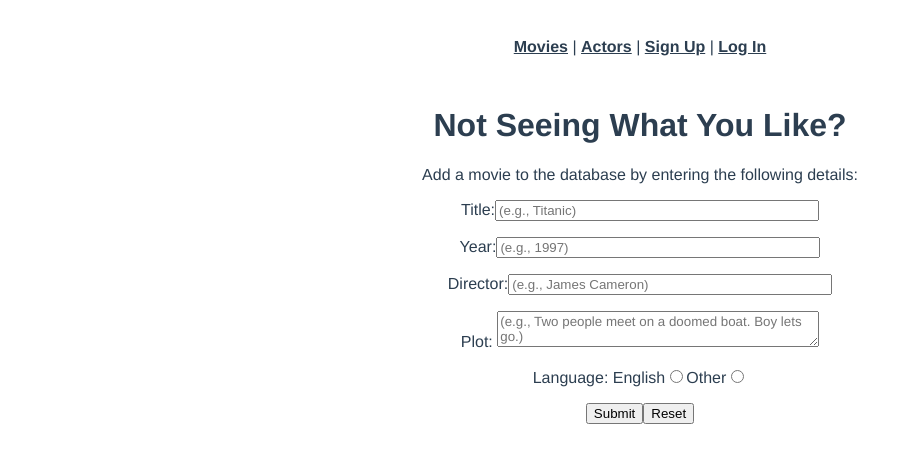
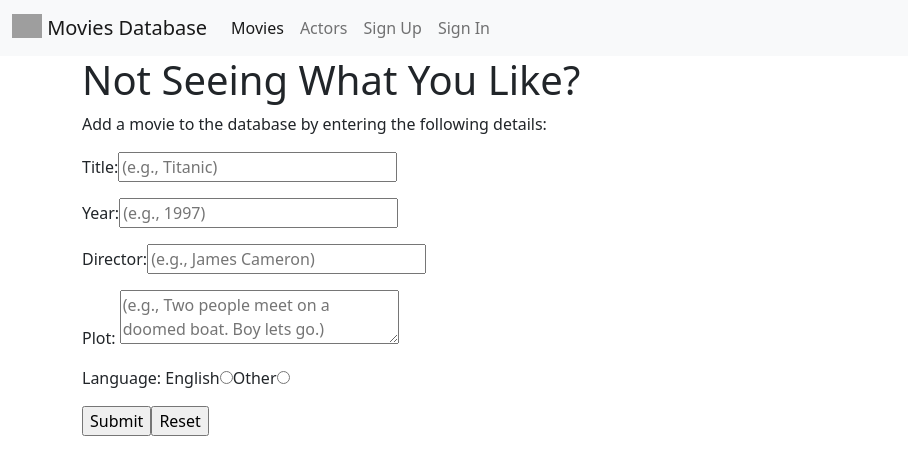
Before and after one commit to corrieleech/movie-frontend, a Vue app: page /movies/new in a window 1280 px wide. Shown: the top 474 px of the page, without its empty margins (0-908 px from the left). Built offline with nearby package versions, Linux system fonts and the light colour scheme; grey boxes are pictures that could not be loaded.

Commit message:
adds bootstrap framework and bootstrap features throughout (e.g,. actors show card grid, buttons on forms, navbar)

```diff
--- a/package.json
+++ b/package.json
@@ -9,6 +9,7 @@
   },
   "dependencies": {
     "axios": "^0.25.0",
+    "bootstrap": "^5.1.3",
     "core-js": "^3.6.5",
     "vue": "^3.0.0",
     "vue-freezeframe": "^5.0.2",
--- a/src/App.vue
+++ b/src/App.vue
@@ -15,44 +15,42 @@ export default {
 </script>
 
 <template>
-  <div id="nav">
-    <router-link to="/movies">Movies</router-link>
-    |
-    <router-link to="/actors">Actors</router-link>
-    |
-    <span v-if="isLoggedIn">
-      <router-link to="/logout">Log Out</router-link>
-      |
-      <router-link to="/movies/new">Add A Movie</router-link>
-    </span>
-    <span v-else>
-      <router-link to="/signup">Sign Up</router-link>
-      |
-      <router-link to="/login">Log In</router-link>
-    </span>
-  </div>
+  <nav class="navbar navbar-expand-lg navbar-light bg-light">
+    <div class="container-fluid">
+      <a class="navbar-brand" href="#">
+        <img
+          src="https://i.pinimg.com/736x/aa/f7/05/aaf705e06726ce3881288ae4be3ac5fe.jpg"
+          alt=""
+          width="30"
+          height="24"
+          class="d-inline-block align-text-top"
+        />
+        Movies Database
+      </a>
+      <button
+        class="navbar-toggler"
+        type="button"
+        data-bs-toggle="collapse"
+        data-bs-target="#navbarNavAltMarkup"
+        aria-controls="navbarNavAltMarkup"
+        aria-expanded="false"
+        aria-label="Toggle navigation"
+      >
+        <span class="navbar-toggler-icon"></span>
+      </button>
+      <div class="collapse navbar-collapse" id="navbarNavAltMarkup">
+        <div class="navbar-nav">
+          <router-link to="/movies" class="nav-link active">Movies</router-link>
+          <router-link to="/actors" class="nav-link">Actors</router-link>
+          <router-link to="/signup" class="nav-link" v-if="!isLoggedIn">Sign Up</router-link>
+          <router-link to="/login" class="nav-link" v-if="!isLoggedIn">Sign In</router-link>
+          <router-link to="/logout" class="nav-link" v-if="isLoggedIn">Log Out</router-link>
+          <router-link to="/movies/new" class="nav-link" v-if="isLoggedIn">Add A Movie</router-link>
+        </div>
+      </div>
+    </div>
+  </nav>
   <router-view />
 </template>
 
-<style>
-#app {
-  font-family: Avenir, Helvetica, Arial, sans-serif;
-  -webkit-font-smoothing: antialiased;
-  -moz-osx-font-smoothing: grayscale;
-  text-align: center;
-  color: #2c3e50;
-}
-
-#nav {
-  padding: 30px;
-}
-
-#nav a {
-  font-weight: bold;
-  color: #2c3e50;
-}
-
-#nav a.router-link-exact-active {
-  color: #42b983;
-}
-</style>
+<style></style>
--- a/src/main.js
+++ b/src/main.js
@@ -2,6 +2,8 @@ import { createApp } from "vue";
 import App from "./App.vue";
 import router from "./router";
 import axios from "axios";
+import "bootstrap";
+import "bootstrap/dist/css/bootstrap.min.css";
 
 axios.defaults.baseURL = process.env.NODE_ENV === "development" ? "http://localhost:3000" : "/";
 
--- a/src/views/ActorsEdit.vue
+++ b/src/views/ActorsEdit.vue
@@ -65,7 +65,7 @@ export default {
   </div>
 </template>
 
-<style>
+<style scoped>
 img {
   border: 1px solid #ddd;
   border-radius: 4px;
--- a/src/views/ActorsIndex.vue
+++ b/src/views/ActorsIndex.vue
@@ -22,32 +22,24 @@ export default {
 </script>
 
 <template>
-  <h1>Corz Actor Database</h1>
-  <p>All the actors you will ever need to know.</p>
-  <div class="actors-index">
-    <table>
-      <tr v-for="actor in actors" v-bind:key="actor.id">
-        <td><img :src="`${actor.image}`" /></td>
-        <td>
-          <h3>{{ actor.first_name }} {{ actor.last_name }}</h3>
-          <p>Gender: {{ actor.gender }} | Age: {{ actor.age }}</p>
-          <p>Known for: {{ actor.known_for }}</p>
-        </td>
-      </tr>
-    </table>
-    <!-- <div v-for="actor in actors" v-bind:key="actor.id">
-      <h3>{{ actor.first_name }} {{ actor.last_name }}</h3>
-      <p>Gender: {{ actor.gender }} | Age: {{ actor.age }}</p>
-      <p>Known for: {{ actor.known_for }}</p>
-    </div> -->
+  <div class="container">
+    <h1>Corz Actor Database</h1>
+    <p>All the actors you will ever need to know.</p>
+    <div class="actors-index">
+      <div class="row row-cols-1 row-cols-md-4 g-4">
+        <div class="col" v-for="actor in actors" v-bind:key="actor.id">
+          <div class="card h-100">
+            <img :src="`${actor.image}`" class="card-img-top" alt="..." />
+            <div class="card-body">
+              <h5 class="card-title">{{ actor.first_name }} {{ actor.last_name }}</h5>
+              <p class="card-text">Gender: {{ actor.gender }} | Age: {{ actor.age }}</p>
+              <p>Known for: {{ actor.known_for }}</p>
+            </div>
+          </div>
+        </div>
+      </div>
+    </div>
   </div>
 </template>
 
-<style>
-img {
-  border: 1px solid #ddd;
-  border-radius: 4px;
-  padding: 5px;
-  width: 150px;
-}
-</style>
+<style></style>
--- a/src/views/ActorsNew.vue
+++ b/src/views/ActorsNew.vue
@@ -70,7 +70,7 @@ export default {
   </div>
 </template>
 
-<style>
+<style scoped>
 img {
   border: 1px solid #ddd;
   border-radius: 4px;
--- a/src/views/ActorsShow.vue
+++ b/src/views/ActorsShow.vue
@@ -29,7 +29,7 @@ export default {
   </div>
 </template>
 
-<style>
+<style scoped>
 img {
   border: 1px solid #ddd;
   border-radius: 4px;
--- a/src/views/ActorsUpdate.vue
+++ b/src/views/ActorsUpdate.vue
@@ -70,7 +70,7 @@ export default {
   </div>
 </template>
 
-<style>
+<style scoped>
 img {
   border: 1px solid #ddd;
   border-radius: 4px;
--- a/src/views/MoviesEdit.vue
+++ b/src/views/MoviesEdit.vue
@@ -40,6 +40,7 @@ export default {
 </script>
 
 <template>
+  <div class="container">
     <div class="movies-edit">
       <form v-on:submit.prevent="moviesUpdate()">
         <div>
@@ -79,9 +80,10 @@ export default {
             <label for="notenglish">Other</label>
             <input type="radio" id="notenglish" v-model="editMovieParams.english" name="english" value="false" />
           </p>
-        <input type="submit" value="Update" />
-        <button v-on:click="moviesDestroy()">Delete Movie</button>
+          <input class="btn btn-primary" type="submit" value="Update" />
+          <button class="btn btn-secondary" v-on:click="moviesDestroy()">Delete Movie</button>
         </div>
       </form>
     </div>
+  </div>
 </template>
--- a/src/views/MoviesIndex.vue
+++ b/src/views/MoviesIndex.vue
@@ -37,6 +37,7 @@ export default {
 </script>
 
 <template>
+  <div class="container">
     <h1>Corz Movie Database</h1>
     <p><span>All the movies you will ever need to know.</span></p>
     <h2>
@@ -45,7 +46,7 @@ export default {
     </h2>
     <h2>
       Not Seeing What You Like?
-    <button v-on:click="activateForm()">Add A Movie</button>
+      <button v-on:click="activateForm()" type="button" class="btn btn-outline-primary">Add a Movie</button>
     </h2>
     <datalist id="movieTitles">
       <option v-for="movie in movies" v-bind:key="movie.id">{{ movie.title }}</option>
@@ -63,6 +64,7 @@ export default {
         </div>
       </transition-group>
     </div>
+  </div>
 </template>
 
 <style></style>
--- a/src/views/MoviesNew.vue
+++ b/src/views/MoviesNew.vue
@@ -27,6 +27,7 @@ export default {
 </script>
 
 <template>
+  <div class="container">
     <h1>Not Seeing What You Like?</h1>
     <div class="movies-new">
       <p>Add a movie to the database by entering the following details:</p>
@@ -71,6 +72,7 @@ export default {
         <br />
       </form>
     </div>
+  </div>
 </template>
 
 <style>
--- a/src/views/MoviesShow.vue
+++ b/src/views/MoviesShow.vue
@@ -17,6 +17,7 @@ export default {
 </script>
 
 <template>
+  <div class="container">
     <div class="movies-show">
       <div>
         <h3>{{ movie.title }}</h3>
@@ -32,10 +33,18 @@ export default {
           <b>Summary:</b>
           {{ movie.plot }}
         </p>
-      <button><router-link v-bind:to="`/movies/${movie.id}/edit`">Edit Movie</router-link></button>
-      <br />
-      <br />
-      <button><router-link v-bind:to="`/movies/`">Back</router-link></button>
+        <router-link v-bind:to="`/movies/${movie.id}/edit`" class="btn btn-primary" role="button">
+          Edit Movie
+        </router-link>
+        <router-link v-bind:to="`/movies/`" class="btn btn-secondary" role="button">Back</router-link>
+      </div>
     </div>
   </div>
 </template>
+
+<style scoped>
+a {
+  color: white;
+  text-decoration: none;
+}
+</style>
```
Also changed, not shown: 1 other file (tests, documents, lock files or other folders). Lines whose indentation alone changed are shown as unchanged.
